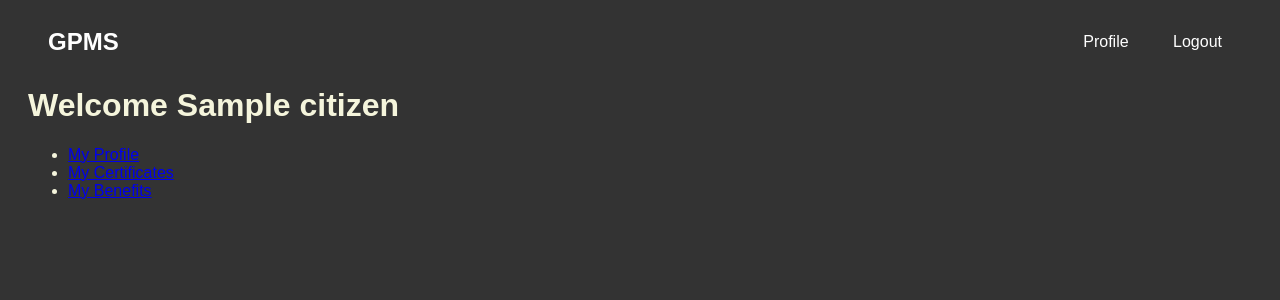
After one commit to joltcops/GPMS, a Django app: template api/templates/citizen/citizenhome.html in a window 1280 px wide. The commit adds this page. Shown: the top 300 px of the page. Run offline with Django 5.2, Linux system fonts and the light colour scheme; the template is opened without the code that fills it: values that come from a table or form of the project are taken from there, others are empty; tables that the repository leaves empty hold one stand-in row (values such as "Sample post").

Commit message:
more frontend

```diff
--- /dev/null
+++ b/api/static/styles/citizen.css
@@ -0,0 +1,32 @@
+html{
+    font-family: Arial, sans-serif;
+    background-color: #333;
+    color:beige;
+    padding:10px 20px;
+}
+
+.topbar {
+    background-color: #333;
+    color: white;
+    padding: 10px 20px;
+    display: flex;
+    justify-content: space-between;
+    align-items: center;
+}
+
+.topbar-left {
+    font-size: 24px;
+    font-weight: bold;
+}
+
+.topbar-right a {
+    color: white;
+    text-decoration: none;
+    margin-left: 20px;
+    padding: 5px 10px;
+    border-radius: 5px;
+}
+
+.topbar-right a:hover {
+    background-color: #555;
+}
--- a/api/templates/citizen_detail.html
+++ b/api/templates/citizen/citizen_detail.html
@@ -1,10 +1,10 @@
 <!DOCTYPE html>
 <html>
 <head>
-    <title>Citizen Details</title>
+    <title>Profile</title>
 </head>
 <body>
-    <h1>Citizen Details</h1>
+    <h1>Profile</h1>
     <p><strong>Name:</strong> {{ citizen.name }}</p>
     <p><strong>ID:</strong> {{ citizen.citizen_id }}</p>
     <p><strong>Gender:</strong> {{ citizen.gender }}</p>
@@ -13,6 +13,5 @@
     <p><strong>Household:</strong> {{ citizen.household }}</p>
     <p><strong>Parent:</strong> {{ citizen.parent }}</p>
 
-    <a href="{% url 'citizen_list' %}">Back to Citizen List</a>
 </body>
 </html>
--- /dev/null
+++ b/api/templates/citizen/citizenhome.html
@@ -0,0 +1,25 @@
+{% load static %}
+
+<!DOCTYPE html>
+<html>
+<head>
+    <title>Welcome Page</title>
+    <link rel="stylesheet" href="{% static 'styles/citizen.css' %}">
+</head>
+<div class="topbar">
+    <div class="topbar-left">GPMS</div>
+    <div class="topbar-right">
+        <a href="{% url 'citizen_detail' citizen.citizen_id %}">Profile</a>
+        <a href="{% url 'logout' %}">Logout</a>
+    </div>
+</div>
+<body>
+    <h1>Welcome {{ citizen.name }}</h1>
+
+    <ul>
+        <li><a href="{% url 'citizen_detail' citizen.citizen_id %}">My Profile</a></li>
+        <li><a href="{% url 'my_certificates' citizen.citizen_id %}">My Certificates</a></li>
+        <li><a href="{% url 'my_benefits' citizen.citizen_id %}">My Benefits</a></li>
+    </ul>
+</body>
+</html>
--- a/api/urls.py
+++ b/api/urls.py
@@ -5,9 +5,13 @@ from . import views
 urlpatterns = [
     path('', views.home_page, name = 'home'),
     path('add-citizen/', views.add_citizen, name = 'add_citizen'),
-    path("citizens/<str:fields>/", views.get_citizens),
-    path("citizens/", views.getcitizens),
-    path('addcitizen/', views.addcitizen),
     path('citizenslist/', views.citizen_list, name='citizen_list'),
     path('citizenlist/<str:citizen_id>/', views.citizen_detail, name='citizen_detail'),
+    path('citihome/<str:citizen_id>/', views.cithome, name='citizen_home'),
+    path('mycertificate/<str:citizen_id>/', views.mycertificate, name='my_certificates'),
+    path('mybenefits/<str:citizen_id>/', views.mybenefits, name='my_benefits'),
+    path('mytax/<str:citizen_id>/', views.mytax, name='my_tax'),
+    path('applycertificate/<str:citizen_id>/', views.applycertificate, name='apply_certificate'),
+    path('applybenefits/<str:citizen_id>/', views.applybenefits, name='apply_benefits'),
+    path('logout/', views.logout, name='logout'),
 ]
--- a/gpms/settings.py
+++ b/gpms/settings.py
@@ -11,6 +11,7 @@ https://docs.djangoproject.com/en/5.1/ref/settings/
 """
 
 from pathlib import Path
+import os
 
 # Build paths inside the project like this: BASE_DIR / 'subdir'.
 BASE_DIR = Path(__file__).resolve().parent.parent
@@ -132,6 +133,7 @@ USE_TZ = True
 # https://docs.djangoproject.com/en/5.1/howto/static-files/
 
 STATIC_URL = 'static/'
+STATICFILES_DIRS = [os.path.join(BASE_DIR, 'api/static'), ]
 
 # Default primary key field type
 # https://docs.djangoproject.com/en/5.1/ref/settings/#default-auto-field
```
Also changed, not shown: api/templates/citizen/benefits.html (added, +14 -0 lines), api/templates/citizen/certificate.html (added, +14 -0 lines), api/templates/citizen/tax.html (added, +12 -0 lines), api/templates/logout.html (added, +9 -0 lines), api/views.py (+41 -37 lines), api/migrations/0001_initial.py, api/migrations/0002_citizen_educational_qualification_citizen_gender.py (deleted), api/migrations/0003_household_alter_citizen_options.py (deleted), api/migrations/0004_alter_citizen_options_alter_household_options.py (deleted), api/templates/citizen/apply_bene.html (added), api/templates/citizen/apply_cert.html (added), 4 other files.
